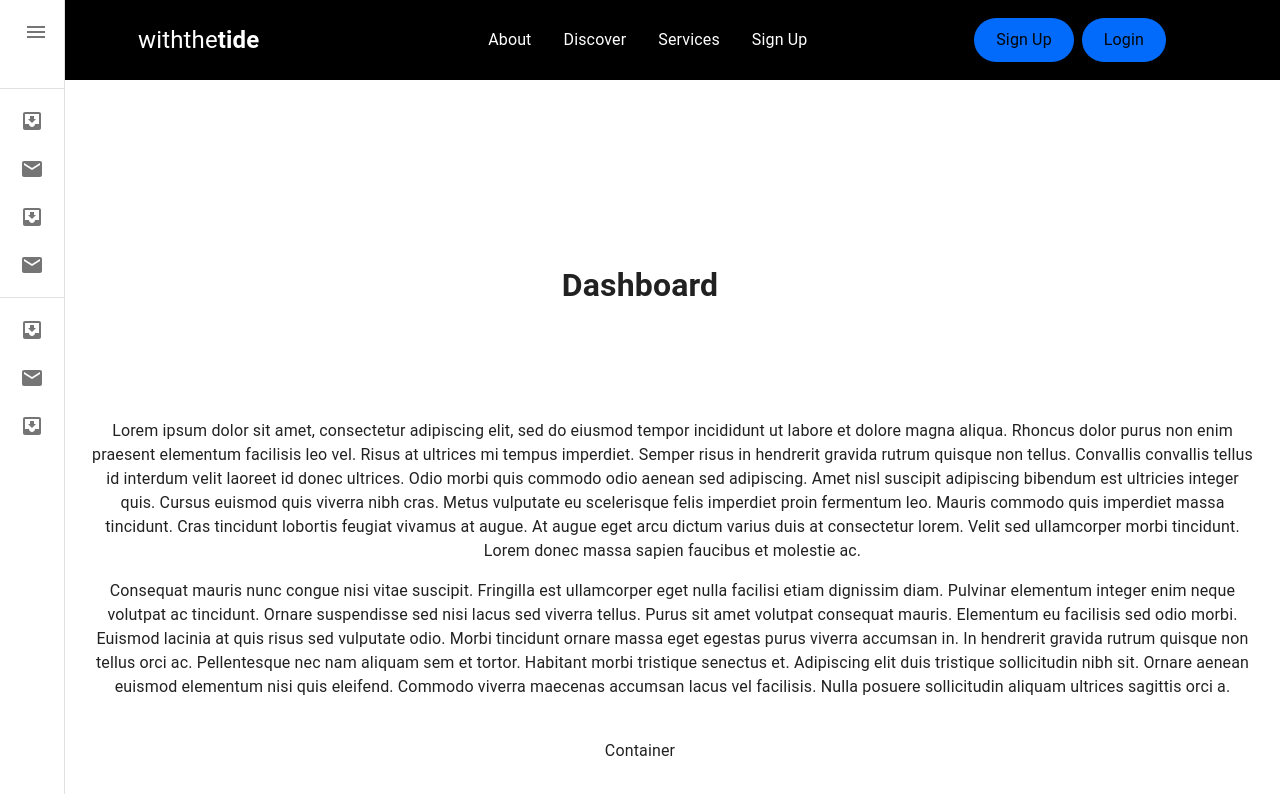
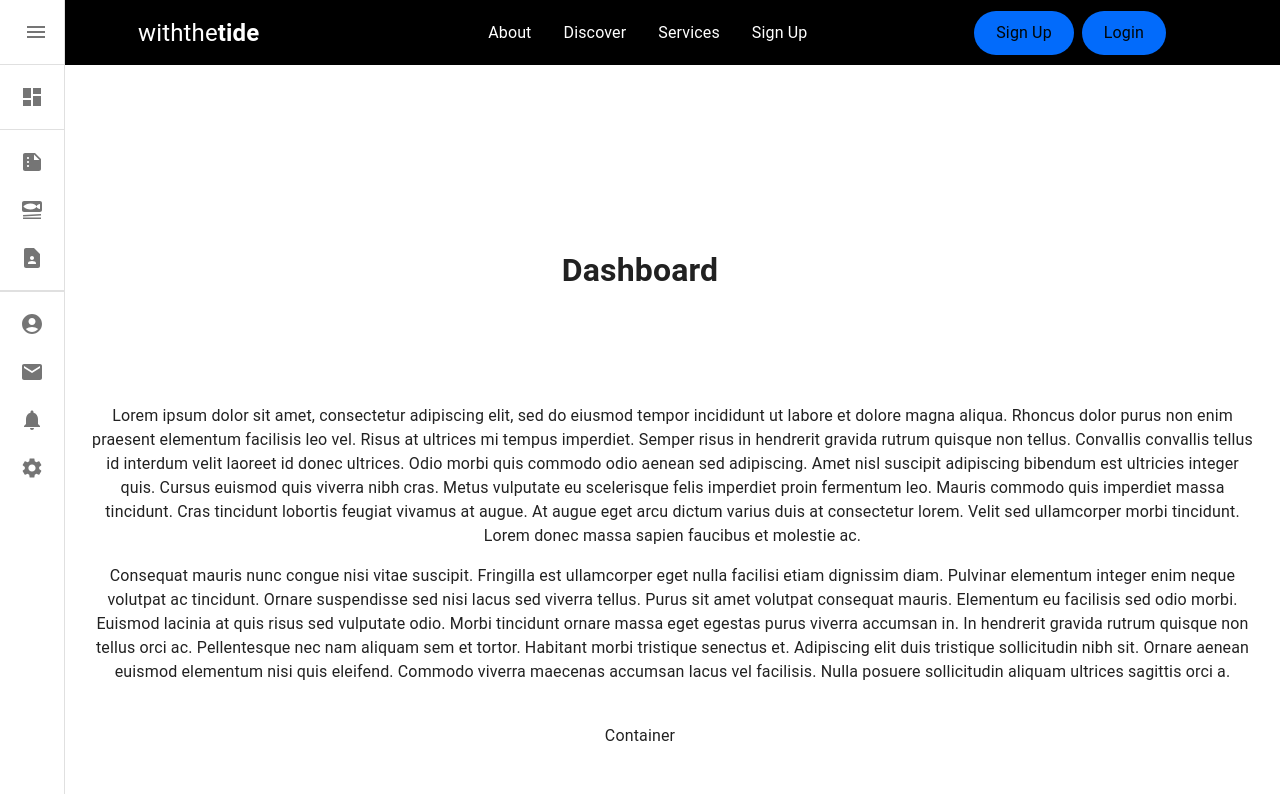
Before and after one commit to dariusVassel/order-manager-frontend, a React (Create React App) app: page /dashboard in a window 1280 px wide. Shown: the top 794 px of the page. Built offline with nearby package versions, Linux system fonts and the light colour scheme.

Commit message:
Updated Navbar Sidebar

```diff
--- a/src/components/Dashboard_Sidebar/Dashboard_Sidebar.js
+++ b/src/components/Dashboard_Sidebar/Dashboard_Sidebar.js
@@ -18,7 +18,14 @@ import ListItemIcon from '@mui/material/ListItemIcon';
 import ListItemText from '@mui/material/ListItemText';
 import InboxIcon from '@mui/icons-material/MoveToInbox';
 import MailIcon from '@mui/icons-material/Mail';
+import DashboardIcon from '@mui/icons-material/Dashboard';
+import SummarizeIcon from '@mui/icons-material/Summarize';
+import SetMealIcon from '@mui/icons-material/SetMeal';
+import ContactPageIcon from '@mui/icons-material/ContactPage';
 
+import AccountCircleIcon from '@mui/icons-material/AccountCircle';
+import SettingsIcon from '@mui/icons-material/Settings';
+import NotificationsIcon from '@mui/icons-material/Notifications';
 
 
 function Dashboard_Sidebar() {
@@ -101,7 +108,9 @@ function Dashboard_Sidebar() {
   };
 
   return (
+
     <Box sx={{ display: 'flex' }}>
+
       <CssBaseline />
 
       <Drawer variant="permanent" open={open}>
@@ -116,12 +125,39 @@ function Dashboard_Sidebar() {
           )}
         </DrawerHeader>
 
-        <br/>
+
 
         <Divider />
 
         <List>
-          {['Inbox', 'Starred', 'Send email', 'Drafts'].map((text, index) => (
+            <ListItem key="Dashboard" disablePadding sx={{ display: 'block' }}>
+              <ListItemButton
+                sx={{
+                  minHeight: 48,
+                  justifyContent: open ? 'initial' : 'center',
+                  px: 2.5,
+                }}
+              >
+
+                <ListItemIcon
+                  sx={{
+                    minWidth: 0,
+                    mr: open ? 3 : 'auto',
+                    justifyContent: 'center',
+                  }}
+                >
+                  <DashboardIcon />
+                </ListItemIcon>
+                <ListItemText primary="Dashboard" sx={{ opacity: open ? 1 : 0 }} />
+              </ListItemButton>
+            </ListItem>
+        </List>
+
+        <Divider />
+
+        <List>
+
+          {[ 'Orders', 'Products', 'Contacts'].map((text, index) => (
             <ListItem key={text} disablePadding sx={{ display: 'block' }}>
               <ListItemButton
                 sx={{
@@ -138,7 +174,7 @@ function Dashboard_Sidebar() {
                     justifyContent: 'center',
                   }}
                 >
-                  {index % 2 === 0 ? <InboxIcon /> : <MailIcon />}
+                  {index === 0 ? <SummarizeIcon /> : index === 1 ?<SetMealIcon/> : <ContactPageIcon/>}
                 </ListItemIcon>
                 <ListItemText primary={text} sx={{ opacity: open ? 1 : 0 }} />
               </ListItemButton>
@@ -146,8 +182,12 @@ function Dashboard_Sidebar() {
           ))}
         </List>
         <Divider />
+
+        <Divider />
+
         <List>
-          {['All mail', 'Trash', 'Spam'].map((text, index) => (
+
+          {[ 'Profile', "Messages", 'Notifications', 'Settings'].map((text, index) => (
             <ListItem key={text} disablePadding sx={{ display: 'block' }}>
               <ListItemButton
                 sx={{
@@ -156,6 +196,7 @@ function Dashboard_Sidebar() {
                   px: 2.5,
                 }}
               >
+
                 <ListItemIcon
                   sx={{
                     minWidth: 0,
@@ -163,13 +204,14 @@ function Dashboard_Sidebar() {
                     justifyContent: 'center',
                   }}
                 >
-                  {index % 2 === 0 ? <InboxIcon /> : <MailIcon />}
+                  {index === 0 ? <AccountCircleIcon /> : index === 1 ?<MailIcon/> : index === 2?  <NotificationsIcon/> : <SettingsIcon/>}
                 </ListItemIcon>
                 <ListItemText primary={text} sx={{ opacity: open ? 1 : 0 }} />
               </ListItemButton>
             </ListItem>
           ))}
         </List>
+
       </Drawer>
       <Box component="main" sx={{ flexGrow: 1, p: 3 }}>
         <DrawerHeader />
--- a/src/components/Navigation/Navbar.js
+++ b/src/components/Navigation/Navbar.js
@@ -2,10 +2,11 @@ import React, {useEffect, useState} from 'react'
 import {FaBars} from 'react-icons/fa'
 import { IconContext } from 'react-icons/lib';
 import {Link} from 'react-router-dom';
-import { NavbarContainer, NavLogo, Nav, MobileIcon, NavMenu, NavItem, NavLinks, NavLinks2, NavBtn, NavBtnLink } from './NavbarElements';
+import { NavbarContainer, NavLogo, Nav, MobileIcon, NavMenu, NavItem, NavLinks, NavLinks2, NavBtn, NavBtnLink, NavSearch, Subtitle, ImgWrap, Img, Dashboard } from './NavbarElements';
 import {animateScroll as scroll} from 'react-scroll'
 import Stack from '@mui/material/Stack';
-
+import Avatar from '../../images/Avatar.png'
+import SearchIcon from '@mui/icons-material/Search';
 
 export default function Navbar({loggedIn, logOutUser, currentUser, handleGetProducts, handleGetContacts, toggleSideBar}) {
   const [scrollNav, setScrollNav] = useState(false)
@@ -51,7 +52,12 @@ export default function Navbar({loggedIn, logOutUser, currentUser, handleGetProd
       <IconContext.Provider value={{color: '#fff'}}>
         <Nav scrollNav={scrollNav} >
           <NavbarContainer>
-            <NavLogo to="/" onClick={toggleHome}>withthe<b>tide</b></NavLogo>
+            {!loggedIn? (
+              <NavLogo to="/" onClick={toggleHome}>withthe<b>tide</b></NavLogo>
+            ):(
+              <NavLogo to="/dashboard" onClick={toggleHome}>withthe<b>tide</b></NavLogo>
+            )}
+
             <MobileIcon onClick={handleClick2}>
               <FaBars/>
             </MobileIcon >
@@ -82,21 +88,19 @@ export default function Navbar({loggedIn, logOutUser, currentUser, handleGetProd
             <>
             <NavMenu>
               <NavItem>
-                <NavLinks2 to="/dashboard"  duration={500} exact='true' offset={-80}>Dashboard</NavLinks2>
+                <NavSearch duration={500}  exact='true' offset={-80} type="search" placeholder="Search withthetide"/>
               </NavItem>
-              <NavItem>
-                <NavLinks2 to="/orders"  duration={500}  exact='true' offset={-80}>Orders</NavLinks2>
-              </NavItem>
-              <NavItem>
-                <NavLinks2 to="/contacts" onClick={handleContactClick}  duration={500}  exact='true' offset={-80}>Contacts</NavLinks2>
-              </NavItem>
-              <NavItem>
-                <NavLinks2 to="/products" onClick={handleClick}  duration={500}  exact='true' offset={-80}>Products</NavLinks2>
-              </NavItem>
+
+
+
             </NavMenu>
+            <ImgWrap to='/profile' onClick={handleLogout}>
+                  <Img  src={Avatar} alt="logo" />
+                </ImgWrap>
             <NavBtn>
               <Stack direction="row" spacing={1}>
-                <NavBtnLink to='/profile' >Profile</NavBtnLink>
+              <NavBtnLink to='/dashboard'>Dashboard</NavBtnLink>
+
                 <NavBtnLink to='/' onClick={handleLogout}>Logout</NavBtnLink>
               </Stack>
             </NavBtn>
@@ -105,7 +109,9 @@ export default function Navbar({loggedIn, logOutUser, currentUser, handleGetProd
              }
           </NavbarContainer>
         </Nav>
+
         </IconContext.Provider>
+
 
   )
 }
--- a/src/components/Navigation/NavbarElements.js
+++ b/src/components/Navigation/NavbarElements.js
@@ -1,10 +1,12 @@
 import styled from 'styled-components'
 import {Link} from 'react-router-dom'
 import {Link as LinkS} from 'react-scroll'
+import DashboardIcon from '@mui/icons-material/Dashboard';
+
 
 export const Nav = styled.nav`
     background: ${({scrollNav}) => (scrollNav ? '#000' : '#000')};
-    height: 80px;
+    height: 65px;
     margin-top: -80px;
     display: flex;
     justify-content: center;
@@ -22,7 +24,7 @@ export const Nav = styled.nav`
 export const NavbarContainer  = styled.div`
     display: flex;
     justify-content: space-between;
-    height: 80px;
+    height: 65px;
     z-index: 1;
     width: 100%;
     padding: 0 24px;
@@ -138,3 +140,63 @@ text-decoration: none;
     color: #010606;
 }
 `
+
+export const NavSearch= styled.input`
+border-radius: 50px;
+margin-top: 20px;
+background: #fff;
+white-space: nowrap;
+padding: 10px 22px;
+width: 400px;
+color: #010606;
+font-size: 16px;
+outline: none;
+border: none;
+cursor: pointer;
+transition: all 0.2s ease-in-out;
+text-decoration: none;
+
+&:hover {
+    transition: all 0.2s ease-in-out;
+    background: #fff;
+    color: #010606;
+
+}
+`
+
+export const Subtitle = styled.p`
+max-width: 440px;
+margin-bottom: 35px;
+font-size: 18px;
+line-height: 24px;
+color: ${({darkText}) => (darkText  ? '#010606': '#fff')};
+
+
+`
+
+export const Dashboard = styled(DashboardIcon)`
+max-width: 440px;
+margin-bottom: 35px;
+font-size: 18px;
+line-height: 24px;
+color: ${({darkText}) => (darkText  ? '#010606': '#fff')};
+`
+
+
+export const ImgWrap = styled.div`
+border-radius: 50px;
+max-width:555px;
+height: 100%;
+
+`
+
+export const Img = styled.img`
+width: 40px;
+height: 40px;
+
+border-radius: 50px;
+width: 100%;
+margin-top 12px;
+
+padding-right: 0;
+`
```
